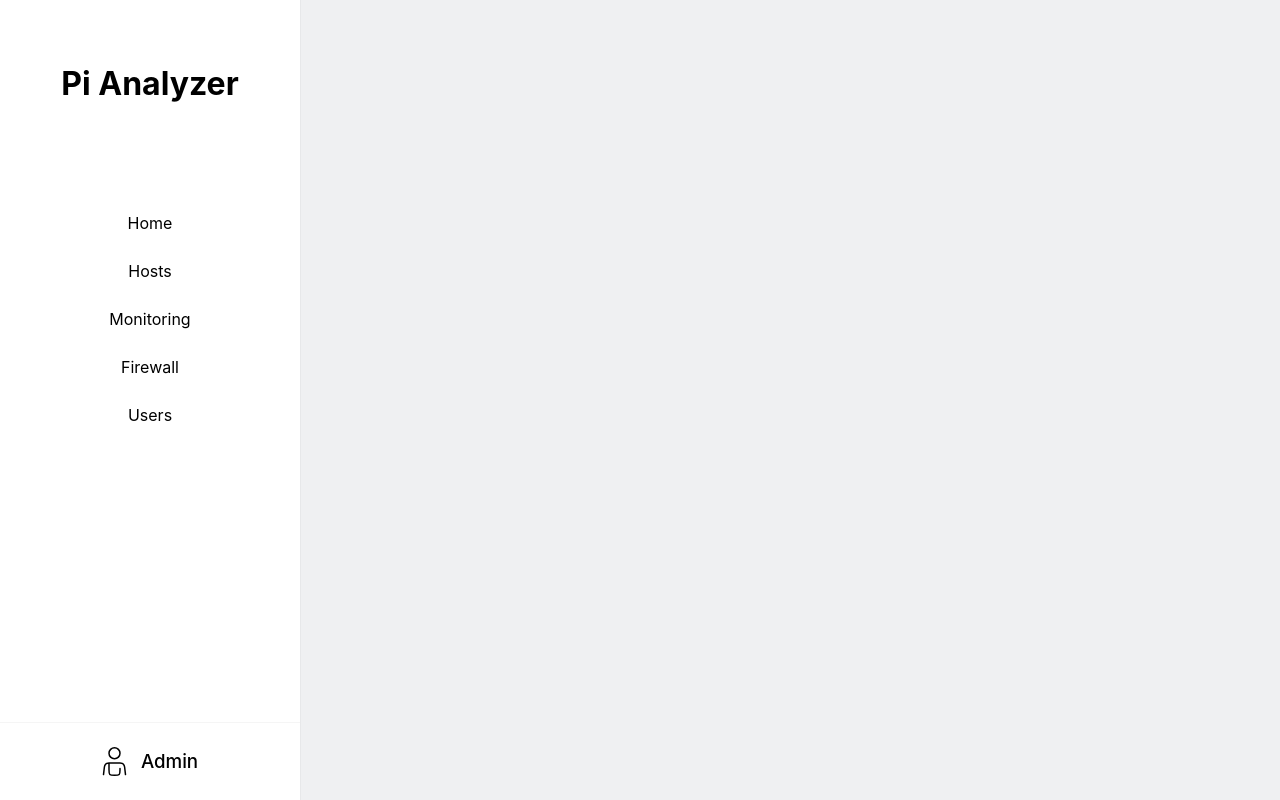
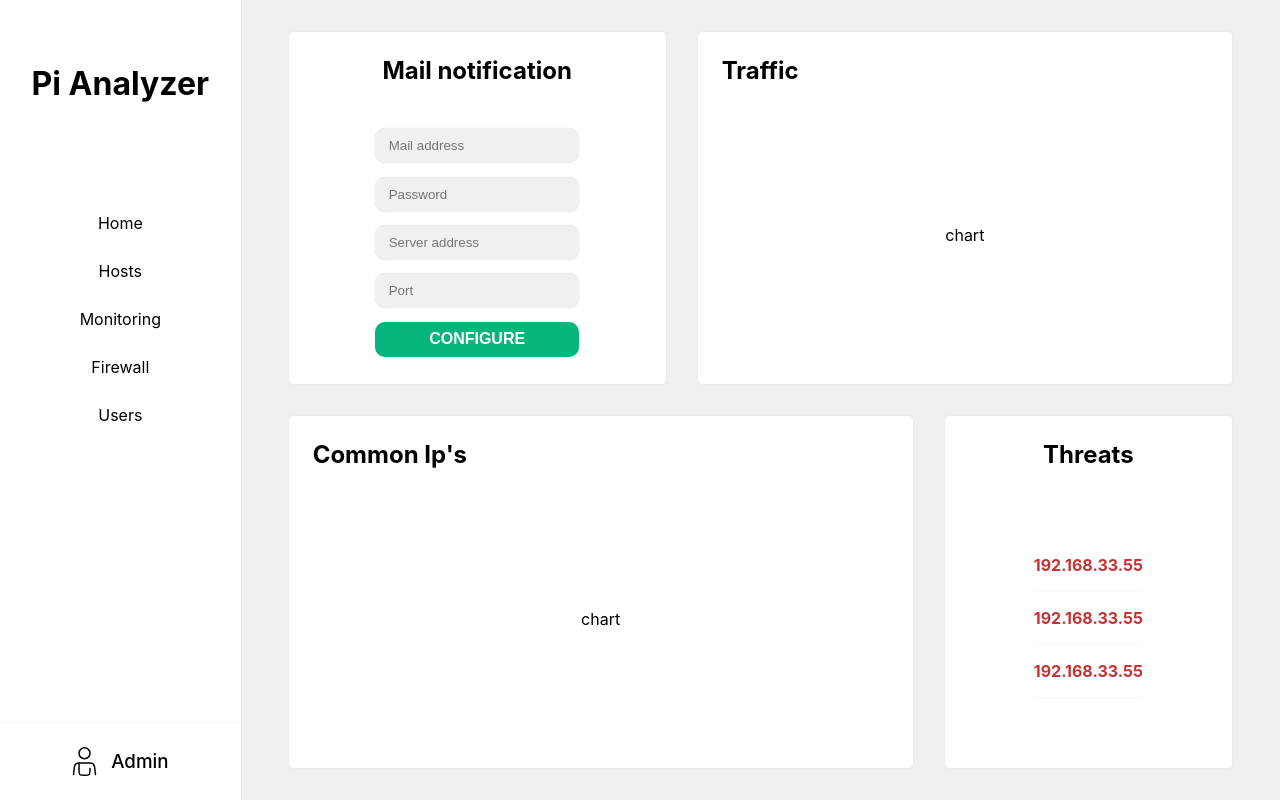
Before and after one commit to slawinsky/pi-analyzer, a React (Create React App) app in the folder frontend/: page /home/monitoring in a window 1280 px wide. Built offline with nearby package versions, Linux system fonts and the light colour scheme; no server answers.

Commit message:
implement Monitoring component

```diff
--- a/frontend/src/components/Dashoard/Dashboard.css
+++ b/frontend/src/components/Dashoard/Dashboard.css
@@ -63,6 +63,10 @@
 }
 
 @media screen and (max-width: 768px) {
+  .dashboard {
+    min-height: 1600px;
+  }
+
   .dashboard__up,
   .dashboard__bottom {
     flex-direction: column;
--- a/frontend/src/components/Dashoard/Dashboard.js
+++ b/frontend/src/components/Dashoard/Dashboard.js
@@ -4,7 +4,6 @@ import "./Dashboard.css";
 
 const Dashboard = () => {
   return (
-    <>
     <div className="dashboard content">
       <div className="dashboard__up">
         <div className="dashboard__threats">
@@ -33,7 +32,6 @@ const Dashboard = () => {
         </div>
       </div>
     </div>
-    </>
   );
 };
 
--- a/frontend/src/components/Home/Home.js
+++ b/frontend/src/components/Home/Home.js
@@ -3,6 +3,7 @@ import { Route, Routes } from "react-router-dom";
 import Dashboard from "../Dashoard/Dashboard";
 import Menu from "../Menu/Menu";
 import Hosts from "../Hosts/Hosts";
+import Monitoring from "../Monitoring/Monitoring";
 import "./Home.css";
 
 const Home = () => {
@@ -12,6 +13,7 @@ const Home = () => {
       <Routes>
         <Route path="dashboard" element={<Dashboard />} />
         <Route path="hosts" element={<Hosts />} />
+        <Route path="monitoring" element={<Monitoring />} />
       </Routes>
     </div>
   );
--- /dev/null
+++ b/frontend/src/components/Monitoring/Monitoring.css
@@ -0,0 +1,108 @@
+.monitoring__up,
+.monitoring__bottom {
+  display: flex;
+  width: 100%;
+  height: 50%;
+}
+
+.monitoring__notifications,
+.monitoring__traffic,
+.monitoring__ips,
+.monitoring__threats {
+  background-color: #fff;
+  margin: 1em;
+  border-radius: 4px;
+  box-shadow: 0 0 1px rgb(0 0 0 / 0.2);
+  display: flex;
+  flex-direction: column;
+}
+
+.monitoring__traffic,
+.monitoring__ips {
+  flex-grow: 5;
+  justify-content: center;
+}
+
+.monitoring__threats,
+.monitoring__notifications {
+  flex-grow: 2;
+  align-items: center;
+}
+
+.monitoring__title {
+  font-size: 1.5em;
+  margin: 1em 0 0 0;
+}
+
+.left__title {
+  text-align: left;
+  margin-left: 1em;
+}
+
+.monitoring__chart,
+.monitoring__list {
+  flex-grow: 2;
+  display: flex;
+  justify-content: center;
+  align-items: center;
+}
+
+.monitoring__form {
+  display: flex;
+  justify-content: center;
+  flex-grow: 2;
+  flex-direction: column;
+  margin: 1em 0 0 0;
+}
+
+.monitoring__input,
+.monitoring__submit {
+  height: 35px;
+  border-radius: 10px;
+  background-color: #eff0f2;
+  box-shadow: 0 0 1px rgb(0 0 0 / 0.2);
+  border: none;
+  width: 100%;
+}
+
+.monitoring__input {
+  margin: 0 0 1em 0;
+  padding: 0 1em;
+}
+
+.monitoring__submit {
+  background-color: #06b57d;
+  color: #fff;
+  font-size: 1em;
+  font-weight: bold;
+  cursor: pointer;
+}
+
+.monitoring__list {
+  flex-direction: column;
+}
+
+.monitoring__threat {
+  list-style-type: none;
+  font-weight: 700;
+  color: #c73131;
+  padding: 1em 0;
+  border-bottom: 1px solid #f9f9f9;
+}
+
+@media screen and (max-width: 768px) {
+  .monitoring {
+    min-height: 1600px;
+  }
+
+  .monitoring__up,
+  .monitoring__bottom {
+    flex-direction: column;
+  }
+
+  .monitoring__threats,
+  .monitoring__traffic,
+  .monitoring__ips {
+    min-height: 360px;
+  }
+}
--- /dev/null
+++ b/frontend/src/components/Monitoring/Monitoring.js
@@ -0,0 +1,61 @@
+import React from "react";
+import "./Monitoring.css";
+
+const Monitoring = () => {
+  return (
+    <div className="monitoring content">
+      <div className="monitoring__up">
+        <div className="monitoring__notifications">
+          <h1 className="monitoring__title">Mail notification</h1>
+          <form className="monitoring__form">
+            <input
+              type="text"
+              placeholder="Mail address"
+              className="monitoring__input"
+            />
+            <input
+              type="password"
+              placeholder="Password"
+              className="monitoring__input"
+            />
+            <input
+              type="text"
+              placeholder="Server address"
+              className="monitoring__input"
+            />
+            <input
+              type="number"
+              placeholder="Port"
+              className="monitoring__input"
+            />
+            <input
+              type="submit"
+              className="monitoring__submit"
+              value="CONFIGURE"
+            />
+          </form>
+        </div>
+        <div className="monitoring__traffic">
+          <h1 className="monitoring__title left__title">Traffic</h1>
+          <span className="monitoring__chart">chart</span>
+        </div>
+      </div>
+      <div className="monitoring__bottom">
+        <div className="monitoring__ips">
+          <h1 className="monitoring__title left__title">Common Ip's</h1>
+          <div className="monitoring__chart">chart</div>
+        </div>
+        <div className="monitoring__threats">
+          <h1 className="monitoring__title">Threats</h1>
+          <ul className="monitoring__list">
+            <li className="monitoring__threat">192.168.33.55</li>
+            <li className="monitoring__threat">192.168.33.55</li>
+            <li className="monitoring__threat">192.168.33.55</li>
+          </ul>
+        </div>
+      </div>
+    </div>
+  );
+};
+
+export default Monitoring;
```
Lines whose indentation alone changed are shown as unchanged.
